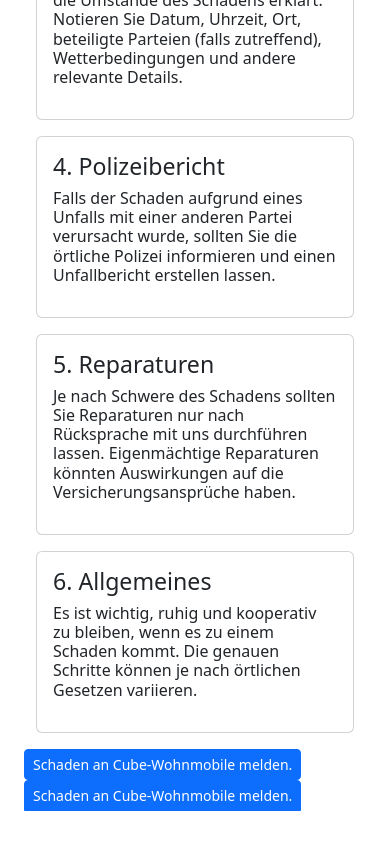
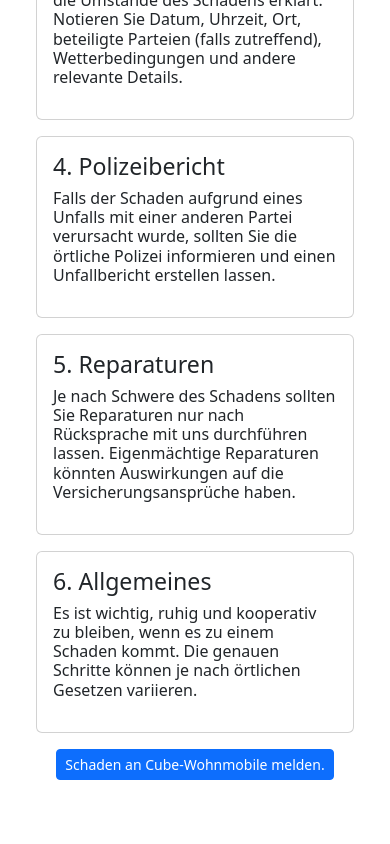
Before and after one commit to dsevenx/cubewm, a React (Create React App) app: page /schaden in a window 390 px wide. Shown: the part 1049-1893 px from the top of the page. Built offline with nearby package versions, Linux system fonts and the light colour scheme.

Commit message:
Version 0.1

```diff
--- a/src/components/cpschaden/Schaden.js
+++ b/src/components/cpschaden/Schaden.js
@@ -164,17 +164,16 @@
               </Container>
             </Col>
             <Col>
-              <Schadenmeldung></Schadenmeldung>
+              <div class="col-xs-1" align="center">
+                <Schadenmeldung></Schadenmeldung>
+              </div>
             </Col>
           </Row>
           <Row className="mr-3 mb-3">
             <Col>
-              <ButtonToolbar>
-                <ButtonGroup vertical>
-                  {" "}
-                  <Schadenmeldung />
-                </ButtonGroup>
-              </ButtonToolbar>
+              {" "}
+              <p> </p>
+              <br />
             </Col>
           </Row>
         </Container>
```
